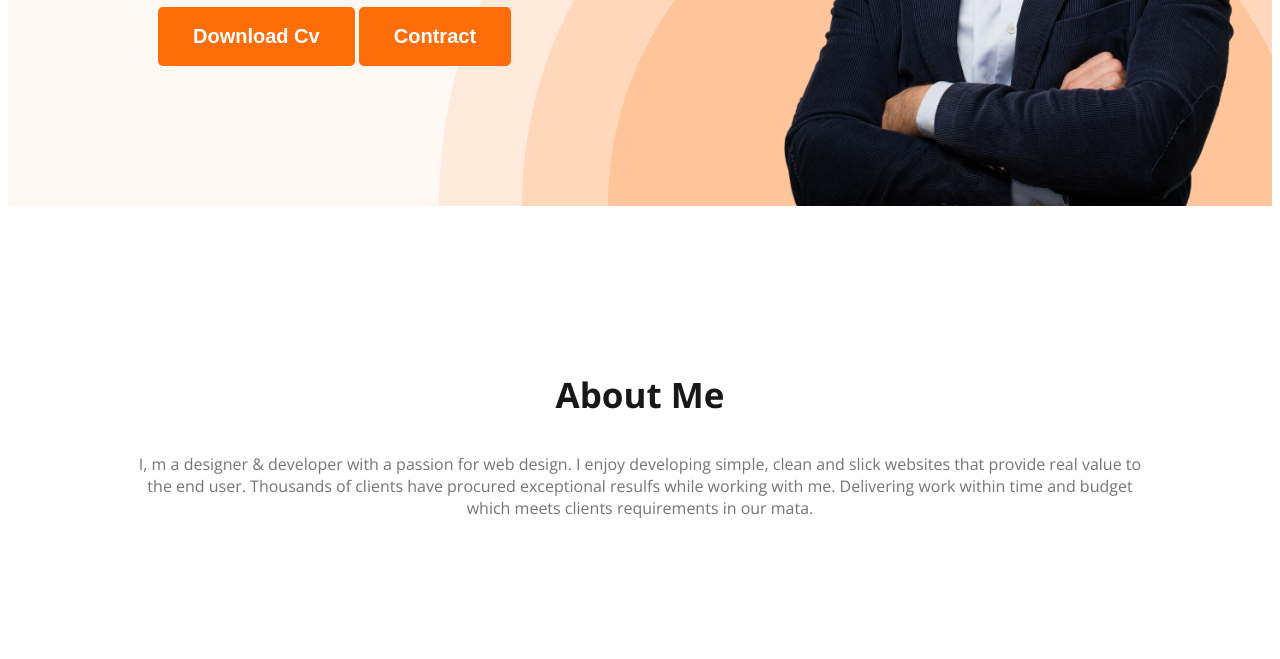
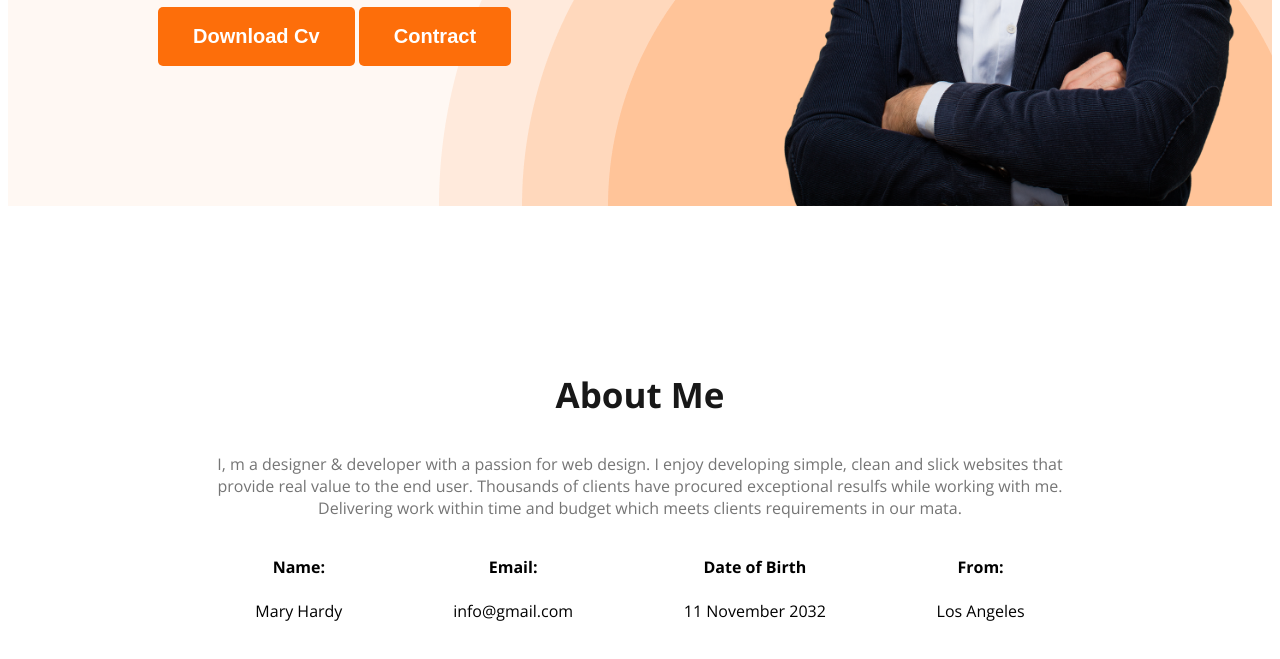
Before and after one commit to Obyduzzaman-Abir/portfolio1, a plain HTML site: page index.html in a window 1280 px wide. Shown: the part 587-1246 px from the top of the page. Drawn offline with nearby package versions, Linux system fonts and the light colour scheme.

Commit message:
About done

```diff
--- a/index.html
+++ b/index.html
@@ -36,6 +36,24 @@
              <p class="section-des">
                 I, m a designer & developer with a passion for web design. I enjoy developing simple, clean and slick websites that provide real value to the end user. Thousands of clients have procured exceptional resulfs while working with me. Delivering work within time and budget which meets clients requirements in our mata.
             </p>
+            <div class="about-info-container">
+                <div class="about-info">
+                    <h4 class="info-title">Name:</h4>
+                    <p class="info-des">Mary Hardy</p>
+                </div>
+                <div class="about-info">
+                    <h4 class="info-title">Email: </h4>
+                    <p class="info-des">info@gmail.com</p>
+                </div>
+                <div class="about-info">
+                    <h4 class="info-title">Date of Birth</h4>
+                    <p class="info-des">11 November 2032</p>
+                </div>
+                <div class="about-info">
+                    <h4 class="info-title">From:</h4>
+                    <p class="info-des">Los Angeles</p>
+                </div>
+            </div>
         </section>
 
     </main>
--- a/styles/portfolio.css
+++ b/styles/portfolio.css
@@ -92,10 +92,15 @@ margin-bottom:20px ;
     font: 600;
 }
 
+main{
+ max-width: 1140px;
+ margin: 0 auto ;
+
+}
+
 .about{
     padding: 130px;
     border-radius: 10px;
-    color: #FFF8F3;
     margin: top 130px; ;
 }
 .section-title{
@@ -113,3 +118,14 @@ margin-bottom:20px ;
     text-align: center;
     frot-size:18px;
 }
+
+.about-info-container{
+    display: flex;
+    justify-content: space-around;
+
+}
+
+.about-info{
+    text-align: center;
+
+}
```
